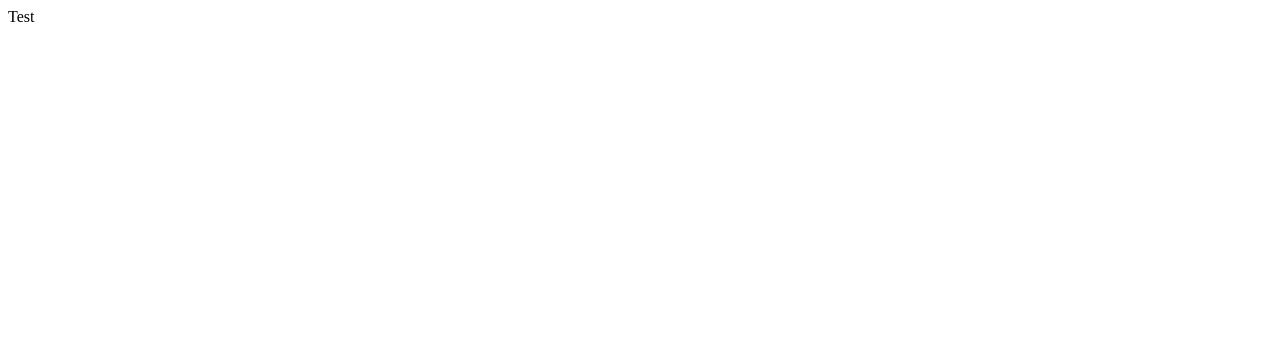
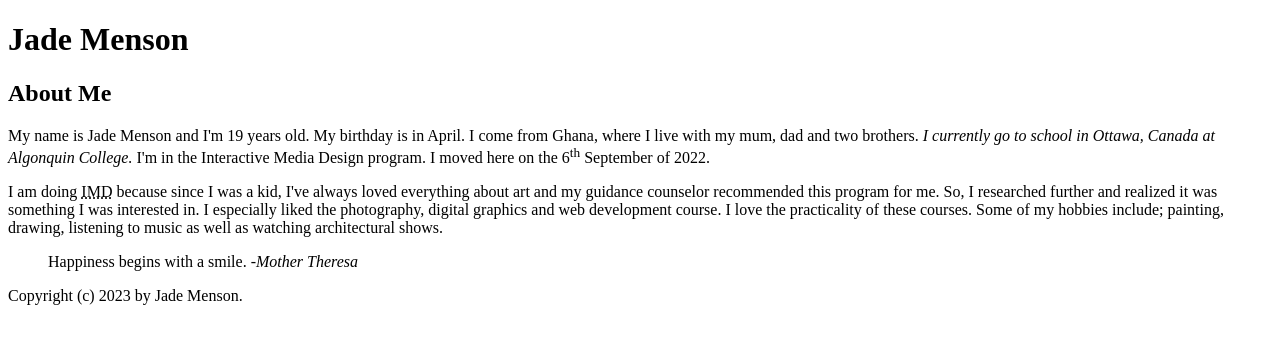
Before and after one commit to jademenson/jademenson.github.io, a plain HTML site: page html-assignment/index.html in a window 1280 px wide. Drawn offline with Linux system fonts and the light colour scheme.

Commit message:
adds footer

```diff
--- a/html-assignment/index.html
+++ b/html-assignment/index.html
@@ -7,6 +7,17 @@
     <title>HTML Assignmnet</title>
 </head>
 <body>
-    Test
+    <header>
+        <h1>Jade Menson</h1>
+    </header>
+ <main>
+    <article>
+        <h2>About Me</h2>
+    <p>My name is Jade Menson and I'm 19 years old. My birthday is in April. I come from Ghana, where I live with my mum, dad and two brothers. <em>I currently go to school in Ottawa, Canada at Algonquin College.</em> I'm in the Interactive Media Design program. I moved here on the 6<sup>th</sup> September of 2022.</p>
+    <p>I am doing <abbr title="Interactive Media Design">IMD</abbr> because since I was a kid, I've always loved everything about art and my guidance counselor recommended this program for me. So, I researched further and realized it was something I was interested in. I especially liked the photography, digital graphics and web development course. I love the practicality of these courses. Some of my hobbies include; painting, drawing, listening to music as well as watching architectural shows.</p>
+    <blockquote>Happiness begins with a smile. -<cite>Mother Theresa</cite></blockquote>
+    </article>
+ </main>
+ <footer>Copyright (c) 2023 by Jade Menson.</footer>
 </body>
 </html>
```
